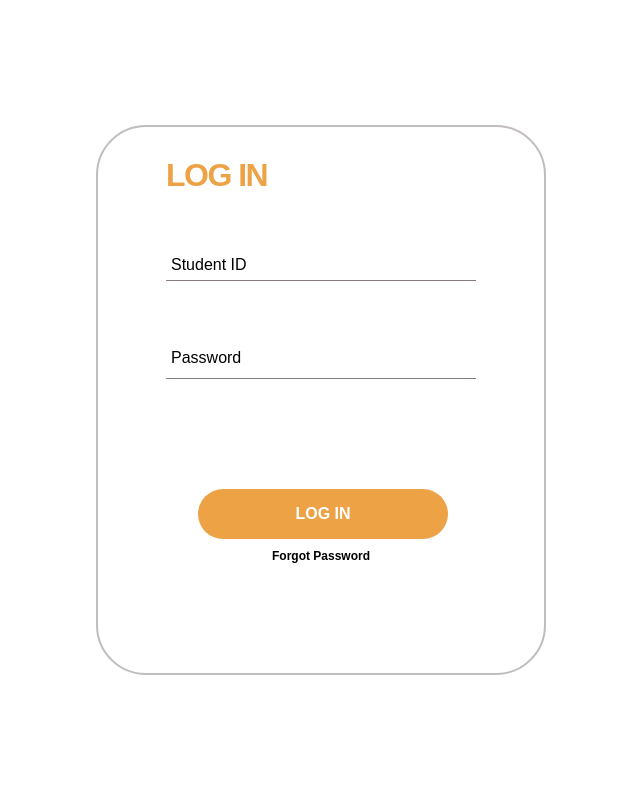
After one commit to irebealain/voting-system, a PHP site: page /Login.html in a window 1280 px wide. The commit adds this page. Shown: the whole page, without its empty margins (343-983 px from the left). Run offline with PHP 8.4, Linux system fonts and the light colour scheme.

Commit message:
new changes

```diff
--- /dev/null
+++ b/Login.css
@@ -0,0 +1,132 @@
+* {
+    margin: 0;
+    padding: 0;
+    box-sizing: border-box;
+    font-family: "Poppins", sans-serif;
+    /* font-weight: 400; */
+    font-style: normal;
+}
+body {
+    background-color: #fff;
+}
+section {
+    display: flex;
+    justify-content: center;
+    align-items: center;
+    min-height: 100vh;
+    width: 100%;
+}
+.form-box{
+    position: relative;
+    width: 450px;
+    height: 550px;
+    background: transparent;
+    border: 2px solid rgba(134, 124, 124, 0.5);
+    border-radius: 50px;
+    display: flex;
+    justify-content: center;
+    align-items: center;
+    padding-top: 5rem;
+    margin-left: 3rem;
+}
+h2{
+    font-size: 2em;
+    color: #EDA246;
+    margin-top: -10rem;
+    font-family: "Poppins", sans-serif;
+    font-weight: 600;
+    font-style: normal;
+    letter-spacing: -1.5px;
+}
+.inputbox{
+    position: relative;
+    margin: 30px 0;
+    width: 310px;
+    border-bottom: 1.5px solid rgb(134 124 124);
+}
+.inputbox label{
+    position: absolute;
+    top: 60%;
+    left: 5px;
+    transform: translateY(-10%);
+    color: #000;
+    font-size: 1em;
+    pointer-events: none;
+    transition: .5s;
+}
+
+input:focus ~ label,
+input:valid ~ label{
+    top: -1px;
+}
+
+.inputbox input{
+    width: 100%;
+    height: 35px;
+    background: transparent;
+    border: none;
+    outline: none;
+    font-size: 1em;
+    padding: 0 0px 0 5px;
+    color: #000;
+    margin-top: 21px;
+}
+#password {
+    margin-top: 2rem;
+}
+.inputbox ion-icon{
+    position: absolute;
+    right: 8px;
+    color: #000;
+    font-size: 1.2em;
+    top: 20px;
+}
+.forget{
+    margin: 15px 0 15px;
+    font-size: .9em;
+    color: #000;
+    padding: 5px;
+    justify-content: center;
+
+}
+.forget label input{
+    margin-right: 3px;
+}
+.forget label a{
+    color: #000;
+    text-decoration: none;
+    font-weight: 800;
+}
+.forget label a:hover{
+
+    text-decoration: underline;
+}
+.register{
+    font-size: .9em;
+    color: #000;
+    text-align: center;
+    margin: 25px 0 10px;
+}
+.register p a{
+    text-decoration: none;
+    color: #000;
+    font-weight: 800;
+}
+.register p a:hover{
+    text-decoration: underline;
+}
+button {
+    font-size: 1em;
+    font-weight: bold;
+    background-color: #EDA246;
+    width: 250px;
+    height: 50px;
+    margin-top: 5rem;
+    margin-left: 2rem;
+    color: #fff;
+    border: none;
+    outline: none;
+    cursor: pointer;
+    font-weight: 600;
+    border-radius: 40px;
+}
--- /dev/null
+++ b/Login.html
@@ -0,0 +1,33 @@
+<!DOCTYPE html>
+<html lang="en">
+<head>
+    <meta charset="UTF-8">
+    <meta name="viewport" content="width=device-width, initial-scale=1.0">
+    <link rel="stylesheet" href="Login.css">
+    <title>Admin-login</title>
+</head>
+<body>
+<section>
+   <div class="form-box">
+     <div class="form-value">
+       <form action="">
+         <h2>LOG IN</h2>
+
+         <div class="inputbox">
+           <input type="number" required>
+           <label for="">Student ID</label>
+         </div>
+         <div class="inputbox">
+           <input type="password" id="password" required>
+           <label for="password">Password</label>
+         </div>
+         <button>LOG IN</button>
+         <p style="text-align: center; padding-top: 10px;
+         font-size: 12px; font-weight: 600; cursor: pointer;">Forgot Password</p>
+       </form>
+     </div>
+
+   </div>
+ </section>
+</body>
+</html>
--- a/front.css
+++ b/front.css
@@ -56,8 +56,6 @@ button:a {
 }
 .Admin {
     font-family: "Poppins", sans-serif;
-    font-weight: 800;
-    font-size: 16px;
     color: #48805F;
     cursor: pointer;
 }
```
Also changed, not shown: front.html (+4 -3 lines).
